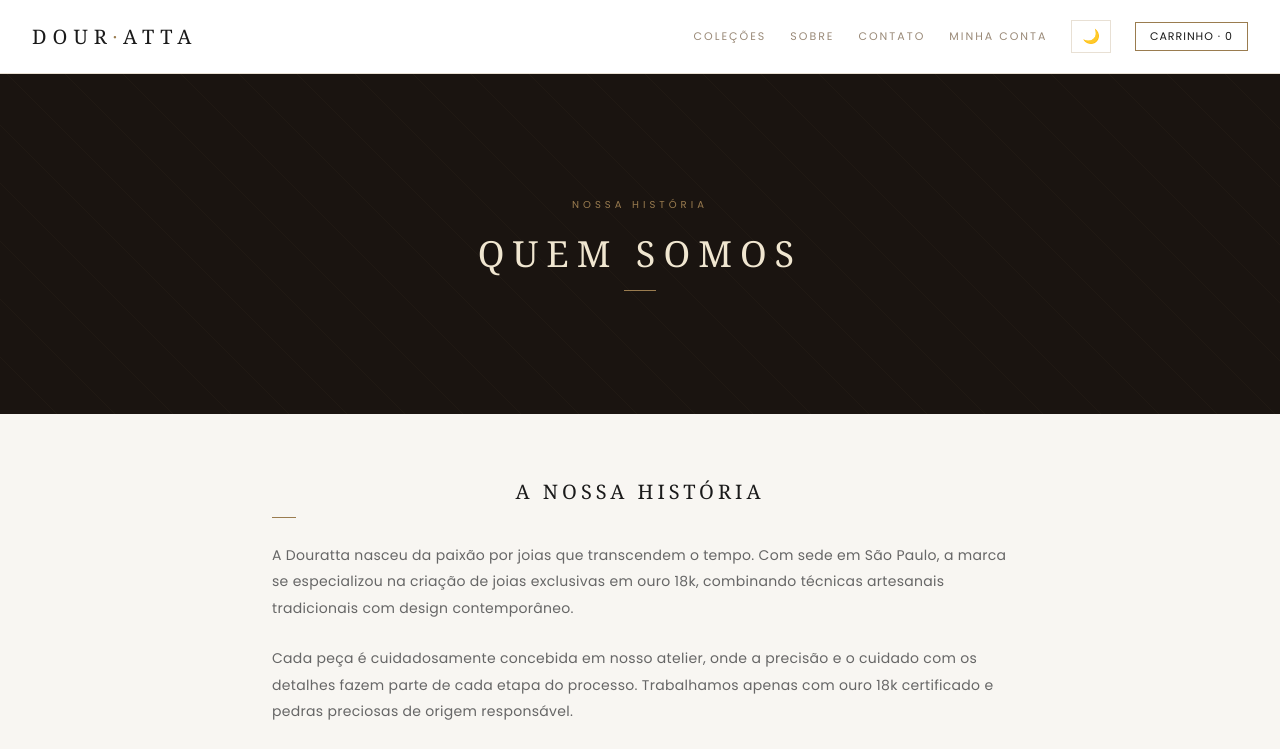
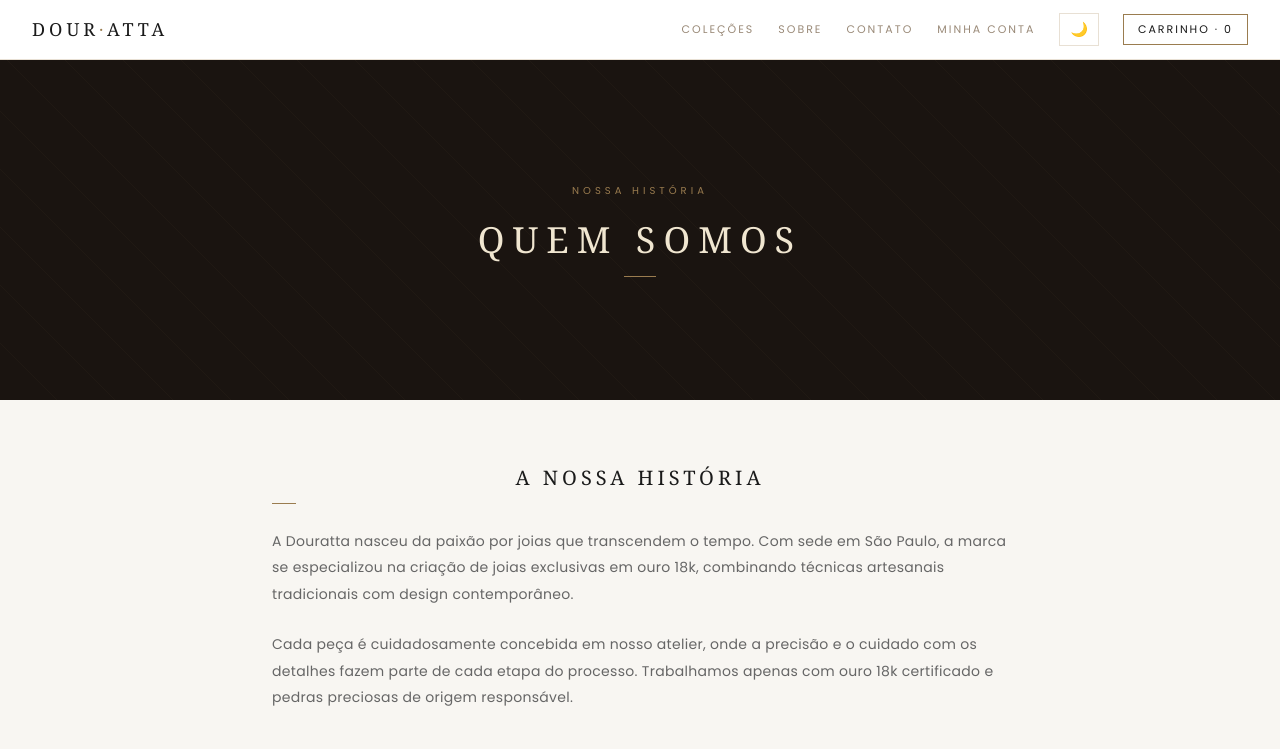
Before and after one commit to pedro07br/Douratta, a Next.js app: page /sobre in a window 1280 px wide. Shown: the top 749 px of the page. Built offline with nearby package versions, Linux system fonts and the light colour scheme; no server answers.

Commit message:
fix: navbar responsiva com menu hamburguer mobile

```diff
--- a/src/components/Navbar/Navbar.js
+++ b/src/components/Navbar/Navbar.js
@@ -8,6 +8,7 @@ export default function Navbar() {
   const { count, setIsOpen } = useCart()
   const [isAdmin, setIsAdmin] = useState(false)
   const { theme, toggleTheme } = useTheme()
+  const [menuOpen, setMenuOpen] = useState(false)
 
   useEffect(() => {
     fetch('/api/user/perfil')
@@ -17,25 +18,49 @@ export default function Navbar() {
   }, [])
 
   return (
+    <>
       <nav className={styles.nav}>
         <Link href="/" className={styles.logo}>
           DOUR<span className={styles.logoAccent}>·</span>ATTA
         </Link>
+
+        {/* Desktop */}
         <div className={styles.navRight}>
           <Link href="/produtos"  className={styles.navLink}>COLEÇÕES</Link>
           <Link href="/sobre"     className={styles.navLink}>SOBRE</Link>
           <Link href="/contato"   className={styles.navLink}>CONTATO</Link>
           <Link href="/perfil"    className={styles.navLink}>MINHA CONTA</Link>
-        {isAdmin && (
-          <Link href="/admin" className={styles.adminPill}>ADMIN</Link>
-        )}
-        <button className={styles.themePill} onClick={toggleTheme} title="Alternar tema">
+          {isAdmin && <Link href="/admin" className={styles.adminPill}>ADMIN</Link>}
+          <button className={styles.themePill} onClick={toggleTheme}>
             {theme === 'light' ? '🌙' : '☀️'}
           </button>
           <button className={styles.cartPill} onClick={() => setIsOpen(true)}>
             CARRINHO · {count}
           </button>
         </div>
+
+        {/* Mobile */}
+        <button className={styles.menuBtn} onClick={() => setMenuOpen(o => !o)}>
+          {menuOpen ? '✕' : '☰'}
+        </button>
       </nav>
+
+      {/* Menu mobile */}
+      <div className={`${styles.mobileMenu} ${menuOpen ? styles.open : ''}`}>
+        <Link href="/produtos" className={styles.mobileLink} onClick={() => setMenuOpen(false)}>COLEÇÕES</Link>
+        <Link href="/sobre"    className={styles.mobileLink} onClick={() => setMenuOpen(false)}>SOBRE</Link>
+        <Link href="/contato"  className={styles.mobileLink} onClick={() => setMenuOpen(false)}>CONTATO</Link>
+        <Link href="/perfil"   className={styles.mobileLink} onClick={() => setMenuOpen(false)}>MINHA CONTA</Link>
+        {isAdmin && <Link href="/admin" className={styles.mobileLink} onClick={() => setMenuOpen(false)}>ADMIN</Link>}
+        <div style={{ display: 'flex', gap: '1rem', alignItems: 'center', paddingTop: 4 }}>
+          <button className={styles.themePill} onClick={toggleTheme}>
+            {theme === 'light' ? '🌙' : '☀️'}
+          </button>
+          <button className={styles.cartPill} onClick={() => { setIsOpen(true); setMenuOpen(false) }}>
+            CARRINHO · {count}
+          </button>
+        </div>
+      </div>
+    </>
   )
 }
--- a/src/components/Navbar/Navbar.module.css
+++ b/src/components/Navbar/Navbar.module.css
@@ -1,78 +1,50 @@
 .nav {
     display: flex;
+    align-items: center;
     justify-content: space-between;
-    align-items: center;
-    padding: 20px 32px;
-    border-bottom: 0.5px solid #d8d0c4;
-    background: rgba(255, 255, 255, 0.85);
-    backdrop-filter: blur(8px);
+    padding: 0 2rem;
+    height: 60px;
+    background: var(--bg-white);
+    border-bottom: 0.5px solid var(--border);
     position: sticky;
     top: 0;
     z-index: 100;
 }
 
 .logo {
-    font-size: 20px;
-    font-weight: 400;
-    color: #1a1a1a;
-    letter-spacing: 6px;
+    font-size: 18px;
     font-family: Georgia, serif;
+    letter-spacing: 4px;
+    color: var(--text-primary);
     text-decoration: none;
+    flex-shrink: 0;
 }
 
-.logoAccent {
-    color: #9a7c4f;
-}
+.logoAccent { color: #9a7c4f; }
 
 .navRight {
     display: flex;
     align-items: center;
-    gap: 24px;
+    gap: 1.5rem;
 }
 
 .navLink {
     font-size: 11px;
-    color: #888;
     letter-spacing: 2px;
-    cursor: pointer;
+    color: var(--text-muted);
     text-decoration: none;
     transition: color 0.2s;
 }
 
-.navLink:hover {
-    color: #9a7c4f;
-}
+.navLink:hover { color: #9a7c4f; }
 
-.cartPill {
-    font-size: 11px;
+.adminPill {
+    font-size: 10px;
+    letter-spacing: 2px;
     color: #9a7c4f;
     border: 0.5px solid #9a7c4f;
-    padding: 5px 14px;
-    letter-spacing: 1px;
-    cursor: pointer;
-    background: none;
-    transition: all 0.2s;
-}
-
-.cartPill:hover {
-    background: #9a7c4f;
-    color: white;
-}
-
-.adminPill {
-    font-size: 11px;
-    color: #1a1a1a;
-    border: 0.5px solid #1a1a1a;
-    padding: 5px 14px;
-    letter-spacing: 1px;
-    cursor: pointer;
+    padding: 4px 10px;
     text-decoration: none;
-    transition: all 0.2s;
-}
-
-.adminPill:hover {
-    background: #1a1a1a;
-    color: white;
 }
 
 .themePill {
@@ -85,20 +57,54 @@
     color: var(--text-primary);
 }
 
-.themePill:hover {
-    border-color: var(--gold);
+.themePill:hover { border-color: #9a7c4f; }
+
+.cartPill {
+    font-size: 11px;
+    letter-spacing: 2px;
+    border: 0.5px solid #9a7c4f;
+    padding: 6px 14px;
+    background: none;
+    cursor: pointer;
+    color: var(--text-primary);
+    white-space: nowrap;
 }
 
-.nav {
+/* MENU MOBILE */
+.menuBtn {
+    display: none;
+    background: none;
+    border: none;
+    cursor: pointer;
+    font-size: 22px;
+    color: var(--text-primary);
+    padding: 4px;
+}
+
+.mobileMenu {
+    display: none;
+    flex-direction: column;
     background: var(--bg-white);
     border-bottom: 0.5px solid var(--border);
-    /* resto igual */
+    padding: 1rem 2rem;
+    gap: 1rem;
 }
 
-.logo { color: var(--text-primary); }
-.navLink { color: var(--text-muted); }
-.navLink:hover { color: var(--gold); }
-.cartPill {
-    border-color: var(--gold);
+.mobileMenu.open { display: flex; }
+
+.mobileLink {
+    font-size: 12px;
+    letter-spacing: 2px;
     color: var(--text-primary);
+    text-decoration: none;
+    padding: 8px 0;
+    border-bottom: 0.5px solid var(--border);
 }
+
+.mobileLink:last-child { border-bottom: none; }
+
+@media (max-width: 768px) {
+    .nav { padding: 0 1rem; }
+    .navRight { display: none; }
+    .menuBtn { display: block; }
+}
--- a/styles/globals.css
+++ b/styles/globals.css
@@ -51,3 +51,12 @@ body {
   background: var(--bg);
   min-height: 100vh;
 }
+
+*, *::before, *::after {
+  box-sizing: border-box;
+}
+
+html, body {
+  max-width: 100%;
+  overflow-x: hidden;
+}
```
Lines whose indentation alone changed are shown as unchanged.
